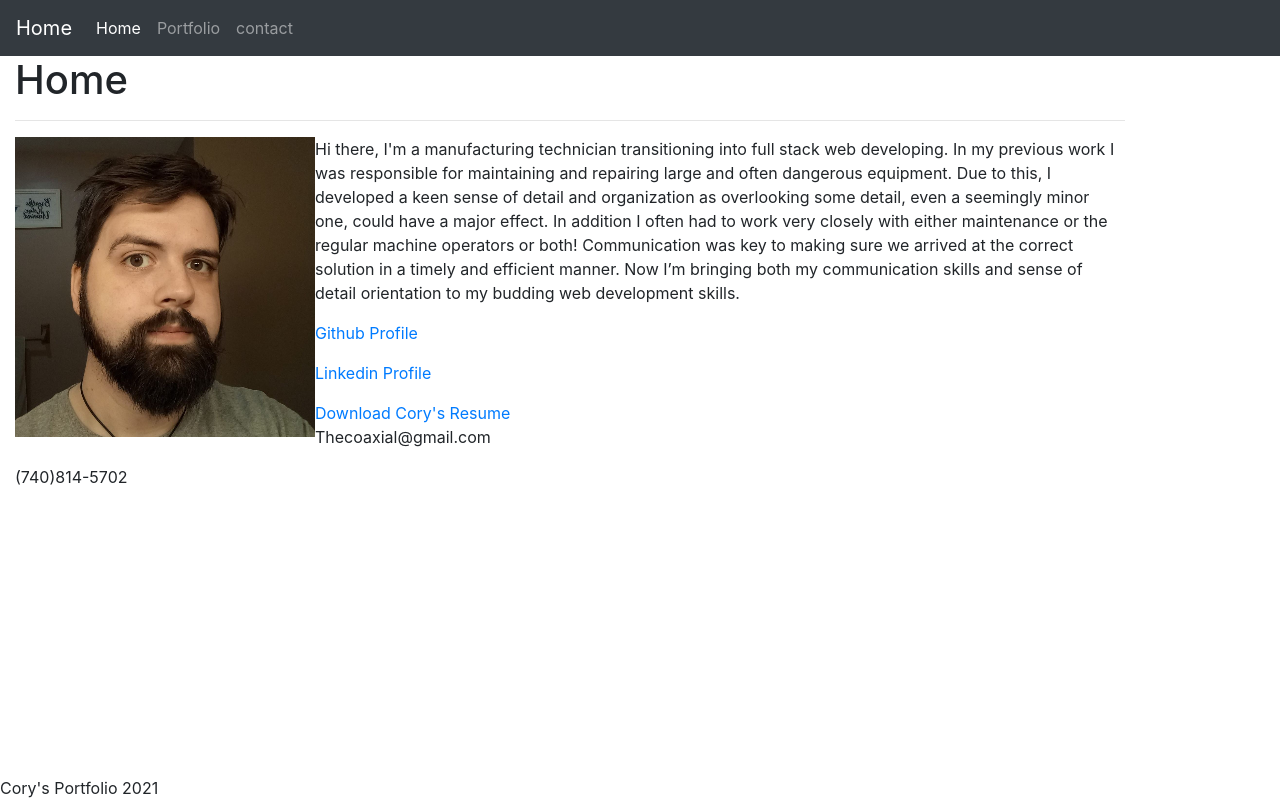
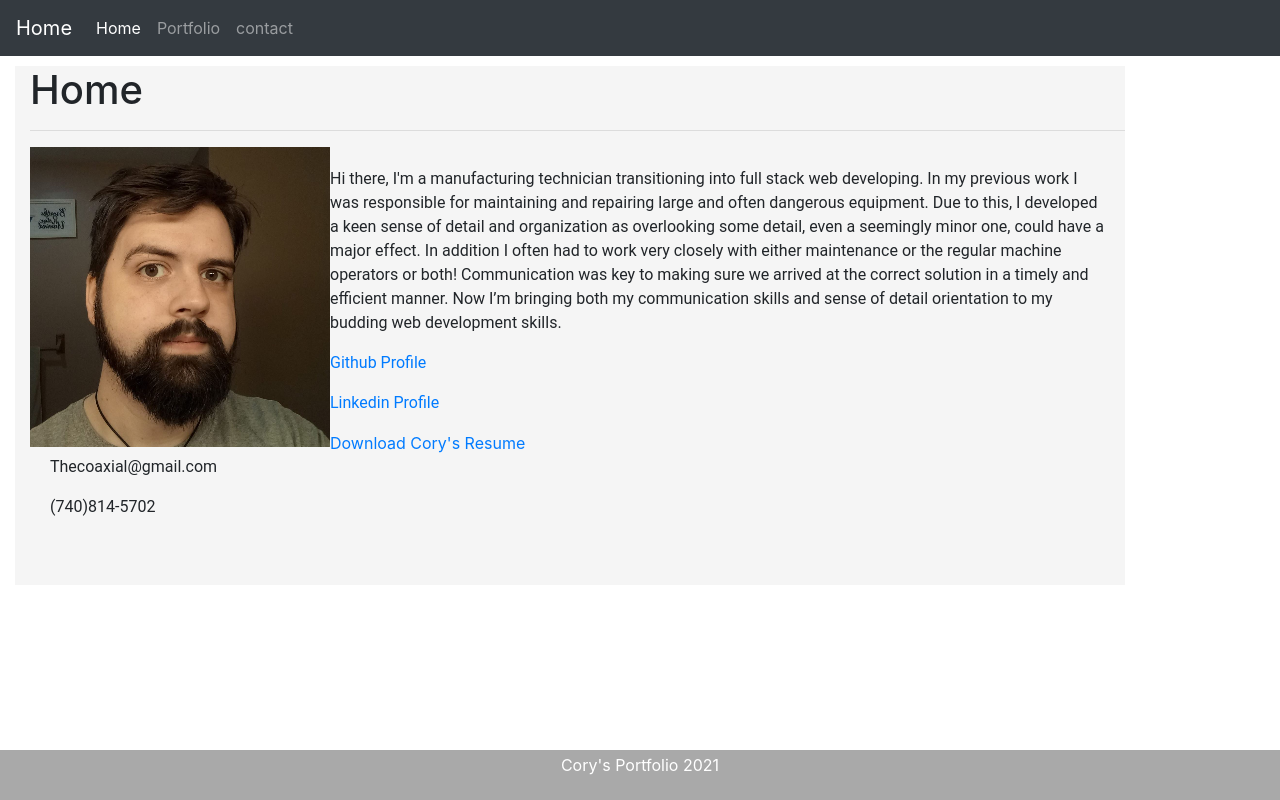
Before and after one commit to TheCoaxial/React-Portfolio, a React (Create React App) app: page / in a window 1280 px wide. Built offline with nearby package versions, Linux system fonts and the light colour scheme.

Commit message:
Style changes

```diff
--- a/package.json
+++ b/package.json
@@ -36,5 +36,8 @@
       "last 1 firefox version",
       "last 1 safari version"
     ]
+  },
+  "devDependencies": {
+    "gh-pages": "^3.1.0"
   }
 }
--- a/src/components/footer/footer.css
+++ b/src/components/footer/footer.css
@@ -0,0 +1,8 @@
+.footer {
+    height: 50px;
+    margin-top: -50px;
+    text-align: center;
+    padding: 3px;
+    background-color:darkgray;
+    color: white;
+}
--- a/src/pages/Portfolio/Portfolio.css
+++ b/src/pages/Portfolio/Portfolio.css
@@ -0,0 +1,6 @@
+.content{
+    min-height: 100%;
+    background-color:whitesmoke;
+    padding-left: 15px;
+    margin-top: 10px;
+}
--- a/src/pages/home/home.css
+++ b/src/pages/home/home.css
@@ -0,0 +1,16 @@
+.content-inside{
+    padding: 20px;
+    padding-bottom: 50px;
+
+}
+
+.content{
+    min-height: 100%;
+    background-color:whitesmoke;
+    padding-left: 15px;
+    margin-top: 10px;
+}
+
+p{
+    font-family: 'Roboto', sans-serif;
+}
```
Also changed, not shown: 1 other file (tests, documents, lock files or other folders).
